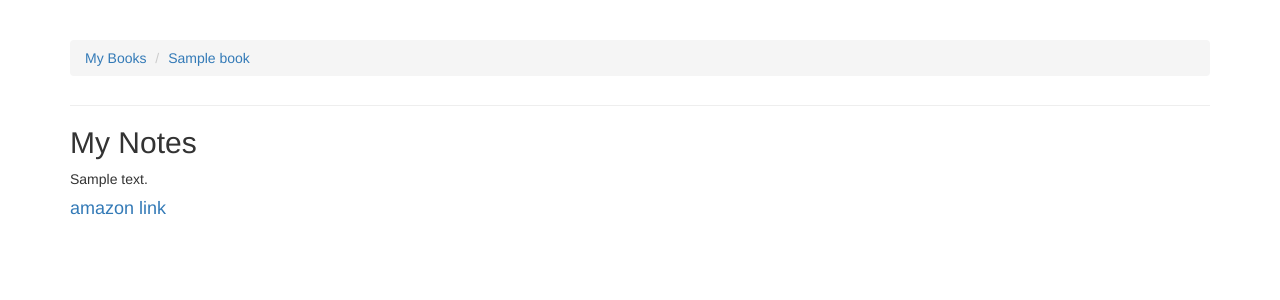
After one commit to simeonf/django-books-tutorial, a Django app: page /1/ in a window 1280 px wide. The commit adds this page. Shown: the top 300 px of the page. Run offline with Django 3.2, Linux system fonts and the light colour scheme; tables that the repository leaves empty hold one stand-in row (values such as "Sample post"); some libraries are stand-ins or nearby versions.

Commit message:
Add detail view to books app

```diff
--- a/mybooks/books/models.py
+++ b/mybooks/books/models.py
@@ -5,6 +5,7 @@ class Book(models.Model):
     title = models.CharField(max_length=200)
     isbn = models.CharField(max_length=200)
     read_on = models.DateTimeField()
+    notes = models.TextField(default="", blank=True)
 
     def __str__(self):
         return self.title
--- /dev/null
+++ b/mybooks/books/templates/detail.html
@@ -0,0 +1,15 @@
+{% extends "base.html" %}
+{% block content %}
+<div class="page-header">
+<ol class="breadcrumb">
+  <li><a href="/">My Books</a></li>
+  <li><a href="#">{{ book.title }}</a></li>
+</ol>
+</div>
+<h2>My Notes</h2>
+<p>
+{{ book.notes|default:"No notes" }}
+</p>
+<h4><a href="http://www.amazon.com/gp/product/{{ book.isbn }}">amazon link</a></h4>
+
+{% endblock %}
--- a/mybooks/books/templates/index.html
+++ b/mybooks/books/templates/index.html
@@ -1,11 +1,13 @@
 {% extends "base.html" %}
 {% block content %}
 <div class="page-header">
-<h1>My Books!</h1>
+<ol class="breadcrumb">
+  <li><a href="#">My Books</a></li>
+</ol>
 </div>
 <ul class="list-group">
   {% for book in books %}
-  <li class="list-group-item">{{ book.title }}</li>
+  <li class="list-group-item"><a href="/{{ book.id }}">{{ book.title }}</a></li>
   {% endfor %}
 </ul>
 {% endblock %}
--- a/mybooks/books/views.py
+++ b/mybooks/books/views.py
@@ -1,5 +1,10 @@
-from django.shortcuts import render
+from django.shortcuts import render, get_object_or_404
 from .models import Book
+
+def detail(request, id):
+  book = get_object_or_404(Book, id=id)
+  return render(request, "detail.html", {'book': book})
+
 
 def index(request):
   books = Book.objects.all()
--- a/mybooks/mybooks/urls.py
+++ b/mybooks/mybooks/urls.py
@@ -1,24 +1,10 @@
-"""mybooks URL Configuration
-
-The `urlpatterns` list routes URLs to views. For more information please see:
-    https://docs.djangoproject.com/en/1.8/topics/http/urls/
-Examples:
-Function views
-    1. Add an import:  from my_app import views
-    2. Add a URL to urlpatterns:  url(r'^$', views.home, name='home')
-Class-based views
-    1. Add an import:  from other_app.views import Home
-    2. Add a URL to urlpatterns:  url(r'^$', Home.as_view(), name='home')
-Including another URLconf
-    1. Add an import:  from blog import urls as blog_urls
-    2. Add a URL to urlpatterns:  url(r'^blog/', include(blog_urls))
-"""
 from django.conf.urls import include, url
 from django.contrib import admin
 
-from books.views import index
+from books.views import index, detail
 
 urlpatterns = [
     url(r'^admin/', include(admin.site.urls)),
     url(r'^$', index),
+    url(r'^([\d]+)/$', detail),
 ]
```
Also changed, not shown: mybooks/books/migrations/0002_book_notes.py (added).
